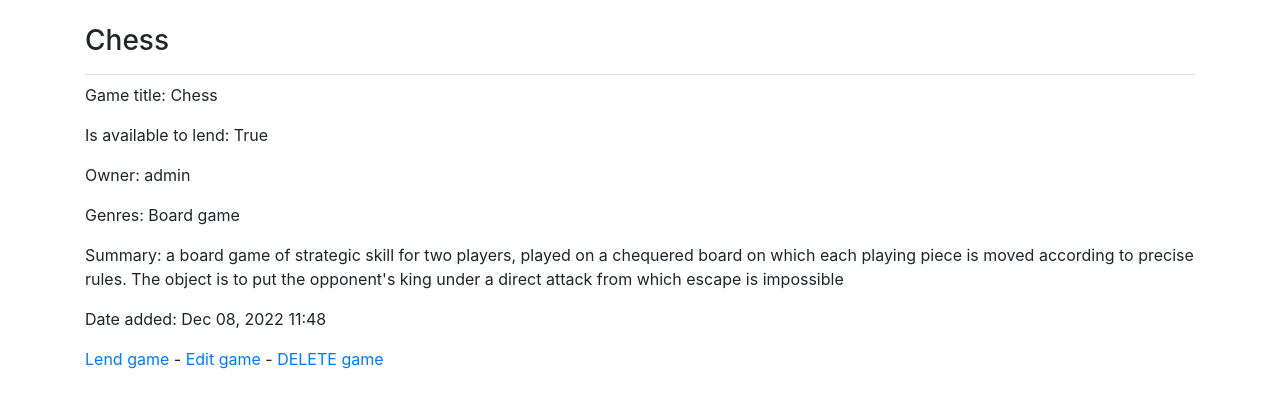
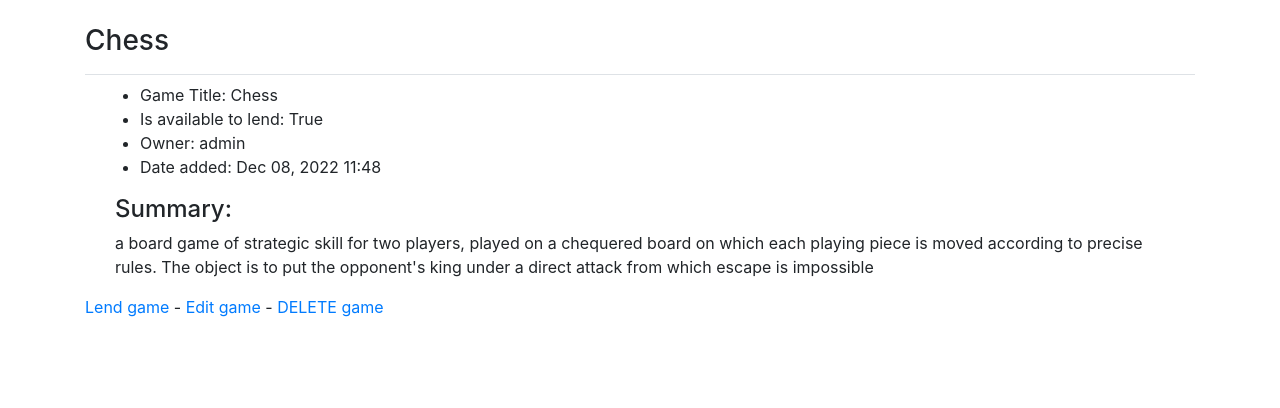
Before and after one commit to user12345421/G16-Board-Game-Site, a Django app: page /games/6/ in a window 1280 px wide. Shown: the part 58-466 px from the top of the page. Run offline with Django 4.2, Linux system fonts and the light colour scheme; a user stored in the database is signed in; data comes from the database, SQL or seed files in the repository; both versions use the stored data as it was after the commit; some libraries are stand-ins or nearby versions.

Commit message:
made little changes to game template

```diff
--- a/boardgame_site/templates/boardgame_site/game.html
+++ b/boardgame_site/templates/boardgame_site/game.html
@@ -7,13 +7,18 @@
 
 {% block content %}
 
-<p>Game title: {{ game }}</p>
-<p>Is available to lend: {{ game.available_to_lend }}</p>
-<p>Owner: {{ game.owner }}</p>
-<p>Genres: {{ game.genres }}</p>
-<p>Summary: {{ game.summary }}</p>
-<p>Date added: {{ game.date_added|date:'M d, Y H:i' }}</p>
-
+<div class="container">
+    <ul>
+        <li>Game Title: {{ game }}</li>
+        <li>Is available to lend: {{ game.available_to_lend }}</li>
+        <li>Owner: {{ game.owner }}</li>
+        <li>Date added: {{ game.date_added|date:'M d, Y H:i' }}</li>
+    </ul>
+    <div class="container">
+        <h4>Summary:</h4>
+        <p>{{ game.summary }}</p>
+    </div>
+</div>
 <p>
     <a href="">Lend game</a> -
     <a href="{% url 'boardgame_site:edit_game' game.id %}">Edit game</a> -
```
Also changed, not shown: db.sqlite3.
